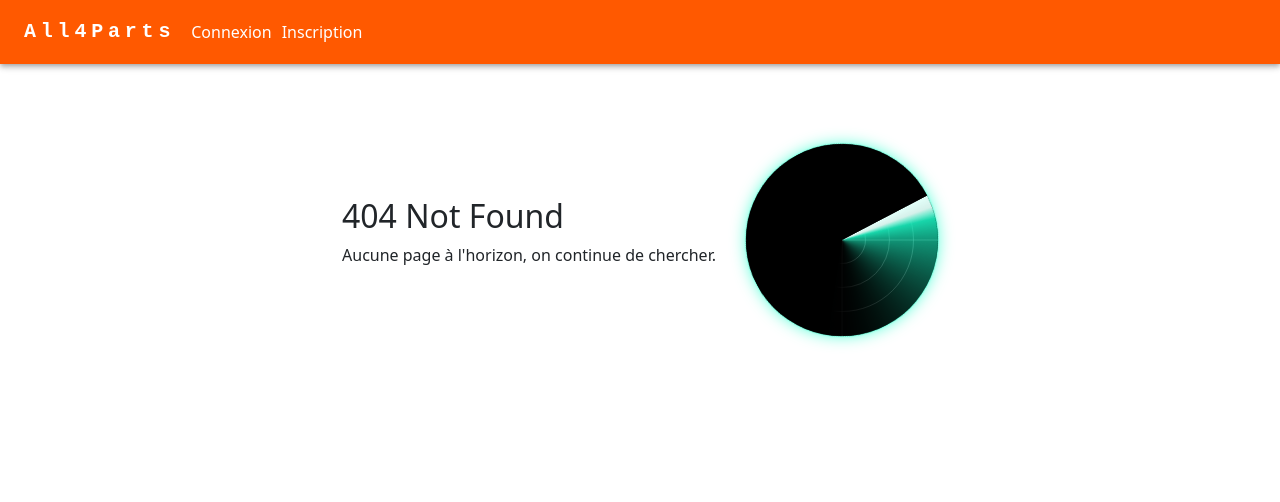
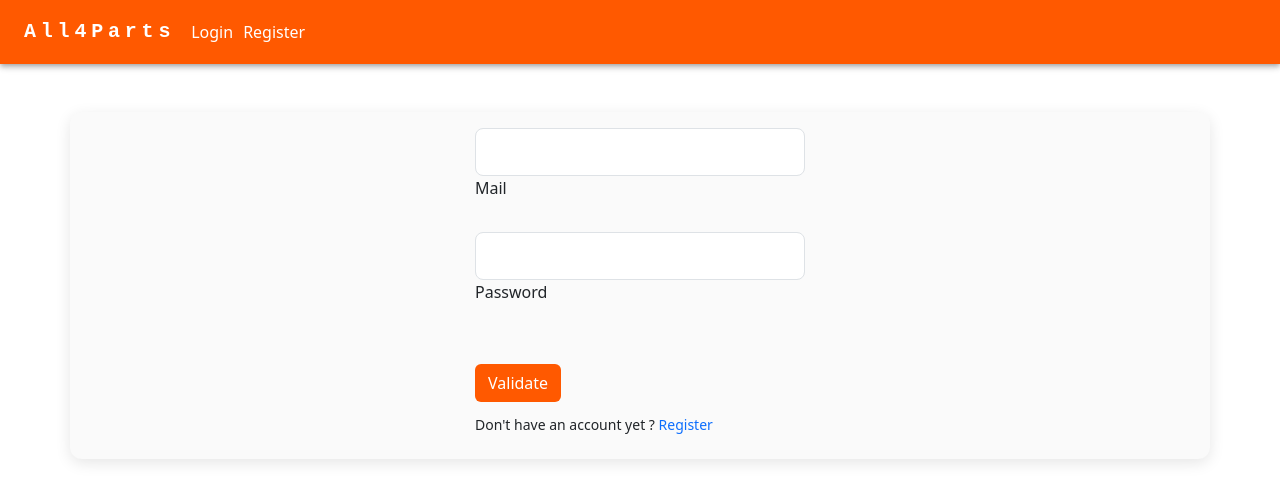
Before and after one commit to 4PROJ-5PROJ-Namkin/client-dashboard, a React (Create React App) app: page /Login in a window 1280 px wide. Before the commit this address had no page. Shown: the top 502 px of the page. Built offline with nearby package versions, Linux system fonts and the light colour scheme.

Commit message:
translated to english, still have to do readme

```diff
--- a/src/App.tsx
+++ b/src/App.tsx
@@ -41,11 +41,11 @@ export default function App() {
           ) : (
         <Routes>
           <Route path="/" element={<Home />} />
-          <Route path="Connexion" element={<Connexion />} />
-          <Route path="Déconnexion" element={<Logout />} />
-          <Route path="Ajout" element={<Contract />} />
-          <Route path="Liste" element={<Contracts />} />
-          <Route path="Inscription" element={<Inscription />} />
+          <Route path="Login" element={<Connexion />} />
+          <Route path="Logout" element={<Logout />} />
+          <Route path="New" element={<Contract />} />
+          <Route path="List" element={<Contracts />} />
+          <Route path="Register" element={<Inscription />} />
           <Route path="contract/:contract_number" element={<SingleContract />} />
           <Route path="*" element={<NotFound />}/>
         </Routes>
--- a/src/Pages/Connexion.tsx
+++ b/src/Pages/Connexion.tsx
@@ -32,7 +32,7 @@ export default function Connexion() {
             navigate(0);
         } catch (error) {
             console.error('Connection error:', error);
-            setShowLoginError(true); // Show login error
+            setShowLoginError(true);
         }
     }
 
@@ -42,21 +42,21 @@ export default function Connexion() {
                 <MDBCol col='4' md='6'>
                     <MDBInput wrapperClass='mb-4' label='Mail' type='email' size="lg"
                               onChange={(e) => setEmail(e.target.value)} />
-                    <MDBInput wrapperClass='mb-4' label='Mot de passe' type='password' size="lg"
+                    <MDBInput wrapperClass='mb-4' label='Password' type='password' size="lg"
                               onChange={(e) => setPassword(e.target.value)} />
                     {showPasswordError && (
                         <div className="alert alert-warning" role="alert">
-                            Le mot de passe n'est pas assez fort
+                            Password isn't strong enought
                         </div>
                     )}
                     {showLoginError && (
                         <div className="alert alert-warning" role="alert">
-                            Identifiant ou mot de passe incorrect!
+                            Incorrect login or password
                         </div>
                     )}
                     <div className='text-center text-md-start mt-4 pt-2'>
-                        <button type="button"  className={"btn custom"}onClick={connect}>Valider</button>
-                        <p className="small mt-2 pt-1 mb-2">Pas encore de compte ? <Link to={"/Inscription"}>Inscription</Link></p>
+                        <button type="button"  className={"btn custom"}onClick={connect}>Validate</button>
+                        <p className="small mt-2 pt-1 mb-2">Don't have an account yet ? <Link to={"/Register"}>Register</Link></p>
                     </div>
                 </MDBCol>
             </MDBRow>
--- a/src/Pages/Contracts.tsx
+++ b/src/Pages/Contracts.tsx
@@ -47,9 +47,9 @@ export default function Contracts() {
     return (
         <div className="container">
             <div className="topbox">
-                <h1 className="title">Liste des contrats</h1>
+                <h1 className="title">Contracts list</h1>
                 <button className="button" onClick={toggleSortOrder}>
-                    Trier par numéro de contrat ({sortOrder === 'asc' ? 'Descendant' : 'Ascendant'})
+                    Order by contract number ({sortOrder === 'asc' ? 'Descendant' : 'Ascendant'})
                 </button>
             </div>
             <div className="contractList">
@@ -76,7 +76,7 @@ export default function Contracts() {
                 </ul>
             </nav>
             <div className="bottombox">
-                <a type="button" href="/Ajout" className={"btn custom"}>Ajouter un contrat</a>
+                <a type="button" href="/Ajout" className={"btn custom"}>New contract</a>
             </div>
         </div>
     );
--- a/src/Pages/Inscription.tsx
+++ b/src/Pages/Inscription.tsx
@@ -38,7 +38,7 @@ export default function Inscription() {
                 <MDBCol col='6'>
                     <MDBCard className='my-5 cascading-right eighty' style={{ background: 'hsla(0, 0%, 100%, 0.55)', backdropFilter: 'blur(30px)' }}>
                         <MDBCardBody className='p-5 shadow-5 text-center'>
-                            <h2 className="fw-bold mb-5">Inscription</h2>
+                            <h2 className="fw-bold mb-5">Register</h2>
                             <div className="flexed">
                                 <MDBInput wrapperClass='mb-4' label='Prénom' id='prenom' type='text' onChange={(e) => setPrenom(e.target.value)} />
                                 <MDBInput wrapperClass='mb-4' label='Nom' id='nom' type='text' onChange={(e) => setNom(e.target.value)} />
@@ -46,7 +46,7 @@ export default function Inscription() {
                             <MDBInput wrapperClass='mb-4' label='Email' id='mail' type='email' onChange={(e) => setMail(e.target.value)} />
                             <MDBInput wrapperClass='mb-4' label='Mot de passe' id='form4' type='password' onChange={(e) => setMdp(e.target.value)} />
                             <MDBInput wrapperClass='mb-4' label='Numéro de téléphone' id='telephone' type='tel' onChange={(e) => setTelephone(e.target.value)} />
-                            <MDBBtn className='w-100 mb-4' size='lg' onClick={onSubmit}>Valider</MDBBtn>
+                            <MDBBtn className='w-100 mb-4' size='lg' onClick={onSubmit}>Validate</MDBBtn>
                         </MDBCardBody>
                     </MDBCard>
                 </MDBCol>
--- a/src/Pages/Logout.tsx
+++ b/src/Pages/Logout.tsx
@@ -12,7 +12,7 @@ export default function Logout() {
     return (
         <MDBContainer fluid className="p-3 my-5 h-custom">
             <MDBRow>
-              <h3>Vous avez été déconnecté avec succès, vous allez être redirigé d'ici quelques secondes</h3>
+              <h3>You have been successfully disconnected, you will be redirected in a few seconds</h3>
             </MDBRow>
         </MDBContainer>
     );
--- a/src/Pages/NewContract.tsx
+++ b/src/Pages/NewContract.tsx
@@ -128,7 +128,7 @@ export default function Contract() {
                 <MDBCol col='6'>
                     <MDBCard className='my-5 cascading-right' style={{ background: 'hsla(0, 0%, 100%, 0.55)', backdropFilter: 'blur(30px)' }}>
                         <MDBCardBody className='p-5 shadow-5 text-center'>
-                            <h2 className="fw-bold mb-5">Ajout d'un contrat</h2>
+                            <h2 className="fw-bold mb-5">New contract</h2>
                             <div className='flexed'>
                                 <MDBInput wrapperClass='mb-4' className="halfWitdh" label='Numéro de contrat' id='Nom' type='text' placeholder='2024-01-01A' onChange={(e) => setCnumber(e.target.value)} />
                                 <MDBInput wrapperClass='mb-4' className="halfWitdh" label='Nom du client' id='client' type='text' placeholder='John Doe' onChange={(e) => setName(e.target.value)} />
@@ -145,15 +145,15 @@ export default function Contract() {
                             />
                             {showFormError && (
                                 <div className="alert alert-warning" role="alert">
-                                    Impossible de créer le contrat
+                                    Error on contract creation
                                 </div>
                             )}
                             {showSuccess && (
                                 <div className="alert alert-success" role="alert">
-                                    Contrat ajouté avec succès
+                                    Contrat successfully created
                                 </div>
                             )}
-                            <button type="button"  className={"btn custom"}onClick={onSubmit}>Valider</button>
+                            <button type="button"  className={"btn custom"}onClick={onSubmit}>Validate</button>
                         </MDBCardBody>
 
                     </MDBCard>
--- a/src/Pages/NotFound.tsx
+++ b/src/Pages/NotFound.tsx
@@ -7,7 +7,7 @@ const NotFound = () => {
     <div className="flex">
         <div>
       <h2>404 Not Found</h2>
-      <p>Aucune page à l'horizon, on continue de chercher.</p>
+      <p>No page on the horizon, we'll keep an eye on the radar !</p>
 
     </div>
         <div className="wrapper">
--- a/src/Pages/SingleContract.tsx
+++ b/src/Pages/SingleContract.tsx
@@ -107,14 +107,14 @@ export default function SingleContract() {
     const deleteContract = async () => {
         try {
             if (contract_number !== undefined) {
-                const confirmDelete = window.confirm("Voulez-vous supprimer ce contrat ?");
+                const confirmDelete = window.confirm("Are you sure you want to remove this contract ?");
                 if (confirmDelete) {
                     await removeContract(contract_number);
                     setShowRMSuccess(true);
                 }
             }
         } catch (error) {
-            console.error('Impossible de supprimer le contrat :', error);
+            console.error('Cannot remove contract :', error);
         }
     }
     const onSubmit = async () => {
@@ -137,7 +137,7 @@ export default function SingleContract() {
             }
         } catch (error) {
             setShowError(true);
-            console.error('Impossible de mettre à jour le contrat : ', error);
+            console.error('Cannot update contract : ', error);
         }
     };
 
@@ -147,7 +147,7 @@ export default function SingleContract() {
                 <MDBCard className='card'>
                     <MDBCardBody>
                         <div className='flexed-dist'>
-                            <h5 className="card-title">Détails du contrat</h5>
+                            <h5 className="card-title">Contract details</h5>
                             <button onClick={deleteContract} className="btn icon">
                                 <FontAwesomeIcon icon={faTrash} />
                             </button>
@@ -155,17 +155,17 @@ export default function SingleContract() {
                         <div className='flex' >
                             <div style={{ marginRight: "50px" }}>
 
-                                <p><strong>Numéro de contrat:</strong> {contractData?.contract_number}</p>
-                                <p><strong>Nom du client:</strong> {contractData?.client_name}</p>
+                                <p><strong>Contract number:</strong> {contractData?.contract_number}</p>
+                                <p><strong>Client name:</strong> {contractData?.client_name}</p>
                                 <p><strong>Date:</strong> {formattedDate ? formattedDate : 'No date has been set'}</p>
                             </div>
                             <div>
                                 <table className={"tableCenter"}>
                                     <thead>
                                         <tr>
-                                            <th>Prix</th>
-                                            <th>Pièce</th>
-                                            <th>Quantité</th>
+                                            <th>Price</th>
+                                            <th>Part</th>
+                                            <th>Quantity</th>
 
                                         </tr>
                                     </thead>
@@ -181,7 +181,7 @@ export default function SingleContract() {
                                 </table>
                                 {showRMSuccess && (
                                     <div className="alert alert-success" role="alert">
-                                        Contrat supprimé avec succès
+                                        Contract successfully removed
                                     </div>
                                 )}
                             </div>
@@ -189,7 +189,7 @@ export default function SingleContract() {
 
                     </MDBCardBody>
                 </MDBCard>
-                <button type="button" className={"btn custom"} onClick={() => setIsEditing(!isEditing)}>Mettre à jour ce contrat</button>
+                <button type="button" className={"btn custom"} onClick={() => setIsEditing(!isEditing)}>Update this contract</button>
             </MDBContainer>
 
             {isEditing && (
@@ -215,15 +215,15 @@ export default function SingleContract() {
                                     />
                                     {showError && (
                                         <div className="alert alert-warning" role="alert">
-                                            Impossible de mettre à jour le contrat
+                                            Cannot update contract
                                         </div>
                                     )}
                                     {showSuccess && (
                                         <div className="alert alert-success" role="alert">
-                                            Contrat mis à jour avec succès
+                                            Contract successfully updated
                                         </div>
                                     )}
-                                    <button type="button" className={"btn custom"} onClick={onSubmit}>Valider</button>
+                                    <button type="button" className={"btn custom"} onClick={onSubmit}>Validate</button>
                                 </MDBCardBody>
 
                             </MDBCard>
--- a/src/composants/Banner.tsx
+++ b/src/composants/Banner.tsx
@@ -14,9 +14,9 @@ export default function Banner() {
       });
     return (
             <div className={"bannerPic"}>
-                <h1 className={"bannerTxt"}>Tableaux de bords et gestion des contrats</h1>
+                <h1 className={"bannerTxt"}>Dashboards and contracts management</h1>
                 {showConnexion && (
-                        <a type="button"  href="/connexion" className={"btn custom"}>Me connecter</a>
+                        <a type="button"  href="/Login" className={"btn custom"}>Login</a>
                 )}
             </div>
     )
--- a/src/composants/Header.tsx
+++ b/src/composants/Header.tsx
@@ -30,11 +30,11 @@ interface HeaderProps {
     const [anchorElUser, setAnchorElUser] = useState<null | HTMLElement>(null);
     let pages;
     if (isToggleActive) {
-        pages = ['Déconnexion'];
+        pages = ['Logout'];
     } else if (token == null ) {
-        pages = ['Connexion', 'Inscription'];
+        pages = ['Login', 'Register'];
     } else{
-        pages = ['Ajout', 'Liste', 'Déconnexion'];
+        pages = ['New', 'List', 'Logout'];
     }
 
     const handleOpenNavMenu = (event: React.MouseEvent<HTMLElement>) => {
--- a/src/composants/selectContracts.tsx
+++ b/src/composants/selectContracts.tsx
@@ -63,7 +63,7 @@ export default function SelectContracts(props: SelectContractsProps) {
               style={styleProductSelector}
               value={findPartById(row.id)}
               onChange={(event, newValue) => handleIdChange(index, newValue)}
-              renderInput={(params) => <TextField {...params} label="Produit" />}
+              renderInput={(params) => <TextField {...params} label="Part" />}
             />
 
             <TextField
```
Also changed, not shown: src/composants/getToken.js (deleted, +0 -18 lines).
